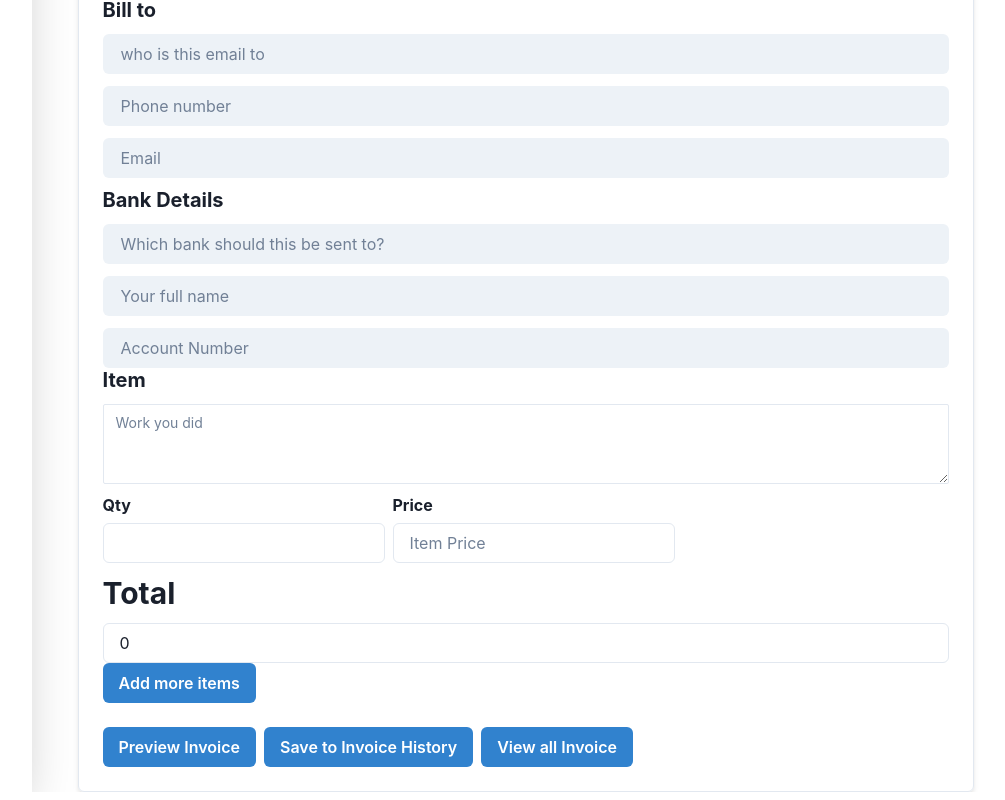
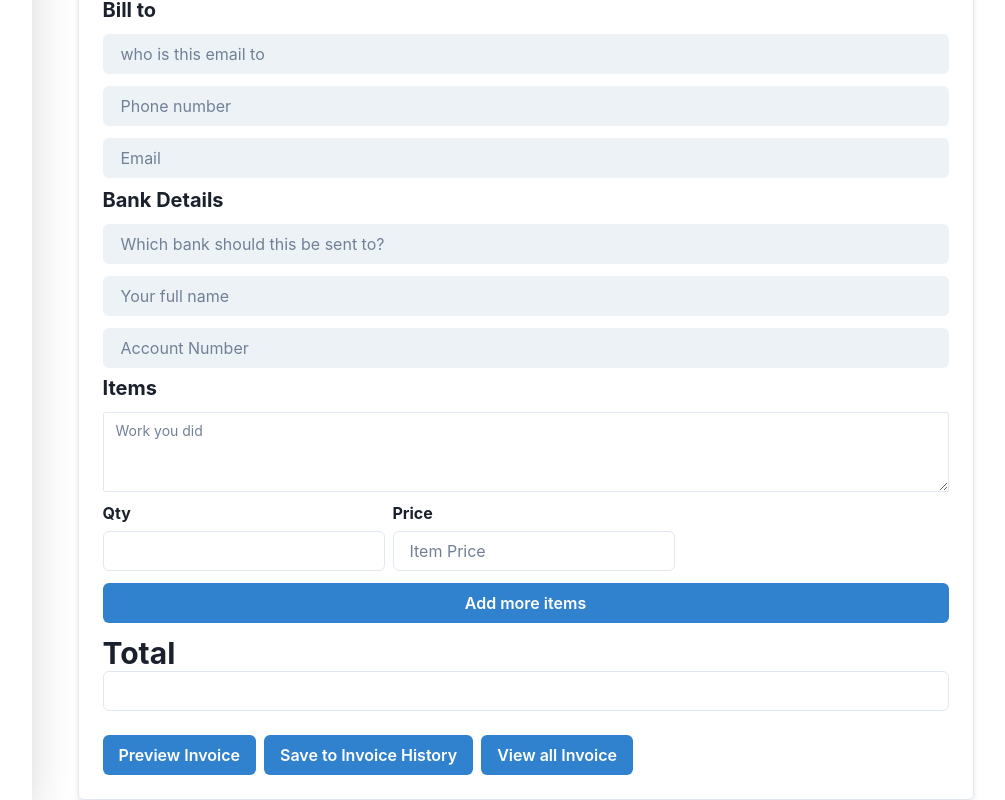
Before and after one commit to kodervine/ceendit-react, a React (Vite) app: page /create-invoice in a window 1280 px wide. Shown: the part 478-1278 px from the top of the page, without its empty margins (261-1266 px from the left). Built offline with nearby package versions, Linux system fonts and the light colour scheme; no server answers; the database is empty; sample sign-in values are in the browser's storage.

Commit message:
moved the total to be in the invoiceApp plus deleted the extra component I made for the added more items

```diff
--- a/src/components/AddMoreItemsInvoice.jsx
+++ /dev/null
@@ -1,54 +0,0 @@
-import React, { useState } from "react";
-import { Stack, Input, Textarea, Heading, Box, Flex } from "@chakra-ui/react";
-
-const AddMoreItemsInvoice = () => {
-  const [addedInvoiceContent, setAddedInvoiceContent] = useState("");
-  const [addedInvoiceQty, setAddedInvoiceQty] = useState("");
-  const [addedInvoicePrice, setAddedInvoicePrice] = useState("");
-
-  return (
-    <Stack spacing={3}>
-      <Heading as="h4" size="sm">
-        Item
-      </Heading>
-      {/* Item Content */}
-      <Textarea
-        size="sm"
-        name="addedInvoiceContent"
-        type="text"
-        placeholder="Work you did"
-        value={addedInvoiceContent}
-        onChange={(e) => setAddedInvoiceContent(e.target.value)}
-      />
-
-      {/* qty */}
-      <Flex alignItems="center" gap="2">
-        <Box w="100%">
-          <Heading as="h4" size="sm" pb="2">
-            Qty
-          </Heading>
-          <Input
-            type="number"
-            name="addedInvoiceQty"
-            value={addedInvoiceQty}
-            onChange={(e) => setAddedInvoiceQty(e.target.value)}
-          />
-        </Box>
-        <Box w="100%">
-          <Heading as="h4" size="sm" pb="2">
-            Price
-          </Heading>
-          <Input
-            type="number"
-            name="addedInvoicePrice"
-            placeholder="Item Price"
-            value={addedInvoicePrice}
-            onChange={(e) => setAddedInvoicePrice(e.target.value)}
-          />
-        </Box>
-      </Flex>
-    </Stack>
-  );
-};
-
-export default AddMoreItemsInvoice;
--- a/src/components/InvoiceItems.jsx
+++ b/src/components/InvoiceItems.jsx
@@ -1,33 +1,22 @@
-import React, { useState } from "react";
-import {
-  Stack,
-  Input,
-  Textarea,
-  Heading,
-  Flex,
-  Box,
-  Button,
-} from "@chakra-ui/react";
-import AddMoreItemsInvoice from "./AddMoreItemsInvoice";
+import React from "react";
+import { Stack, Input, Textarea, Heading, Flex, Box } from "@chakra-ui/react";
 
 // Props for the input values are gotten from InvoiceApp page rendered with InvoiceItems name, with data from the useState declared on the useContext component
 const InvoiceItems = ({
   nameOfInvoiceItemPrice,
   nameOfInvoiceItemContent,
   nameOfInvoiceItemQty,
-  nameOfInvoiceItemTotal,
   valueOfInvoiceItemPrice,
   valueOfInvoiceItemContent,
   valueOfInvoiceItemQty,
-  valueOfInvoiceItemTotal,
   onHandleChange,
 }) => {
   return (
     <div>
       {/* Item name */}
       <Stack spacing={3}>
-        <Heading as="h4" size="md">
-          Item
+        <Heading as="h4" size="md" mt="2">
+          Items
         </Heading>
 
         {/* Item Contentt */}
@@ -68,19 +57,6 @@ const InvoiceItems = ({
             />{" "}
           </Box>
         </Flex>
-
-        {/* Total */}
-
-        <Heading as="h4" size="lg">
-          Total
-        </Heading>
-        <Input
-          type="number"
-          name={nameOfInvoiceItemTotal}
-          id="item-total"
-          value={valueOfInvoiceItemTotal}
-          onChange={onHandleChange}
-        />
       </Stack>
     </div>
   );
--- a/src/context/AppContext.jsx
+++ b/src/context/AppContext.jsx
@@ -86,12 +86,14 @@ const AppProvider = ({ children }) => {
     const { name, value } = e.target;
     if (name.includes("itemContainer")) {
       const [index, field] = name.split(".");
+      if (index < invoiceFormData.itemContainer.length) {
         const newItemContainer = [...invoiceFormData.itemContainer];
         newItemContainer[index][field] = value;
         setInvoiceFormData({
           ...invoiceFormData,
           itemContainer: newItemContainer,
         });
+      }
     } else {
       setInvoiceFormData({
         ...invoiceFormData,
@@ -145,11 +147,13 @@ const AppProvider = ({ children }) => {
         bankName: "",
         accountName: "",
         bankAccount: "",
-        itemsContainer: {
+        itemContainer: [
+          {
             itemContent: "",
             itemQty: "",
             itemPrice: "",
           },
+        ],
       };
     });
   };
--- a/src/pages/InvoiceApp.jsx
+++ b/src/pages/InvoiceApp.jsx
@@ -9,6 +9,8 @@ import {
   FormControl,
   Button,
   useDisclosure,
+  Heading,
+  Input,
 } from "@chakra-ui/react";
 import { useGlobalContext } from "../context/AppContext";
 import logo from "../assets/logo.png";
@@ -158,9 +160,24 @@ const InvoiceApp = () => {
                 />
               );
             })}
-            <Button colorScheme="blue" onClick={addNewInvoiceItems}>
+
+            {/* Add more invoice items */}
+            <Button
+              colorScheme="blue"
+              onClick={addNewInvoiceItems}
+              width="100%"
+              marginTop="3"
+              marginBottom="3"
+            >
               Add more items
             </Button>
+            {/* Invoice Total */}
+            <Box>
+              <Heading as="h4" size="lg">
+                Total
+              </Heading>
+              <Input type="number" />
+            </Box>
           </section>
           <Flex pt="6" gap="2" direction={smallScreenWidth ? "column" : "row"}>
             {/* Disable preview invoice button if the forms haven't been filled */}
```
Lines whose indentation alone changed are shown as unchanged.
